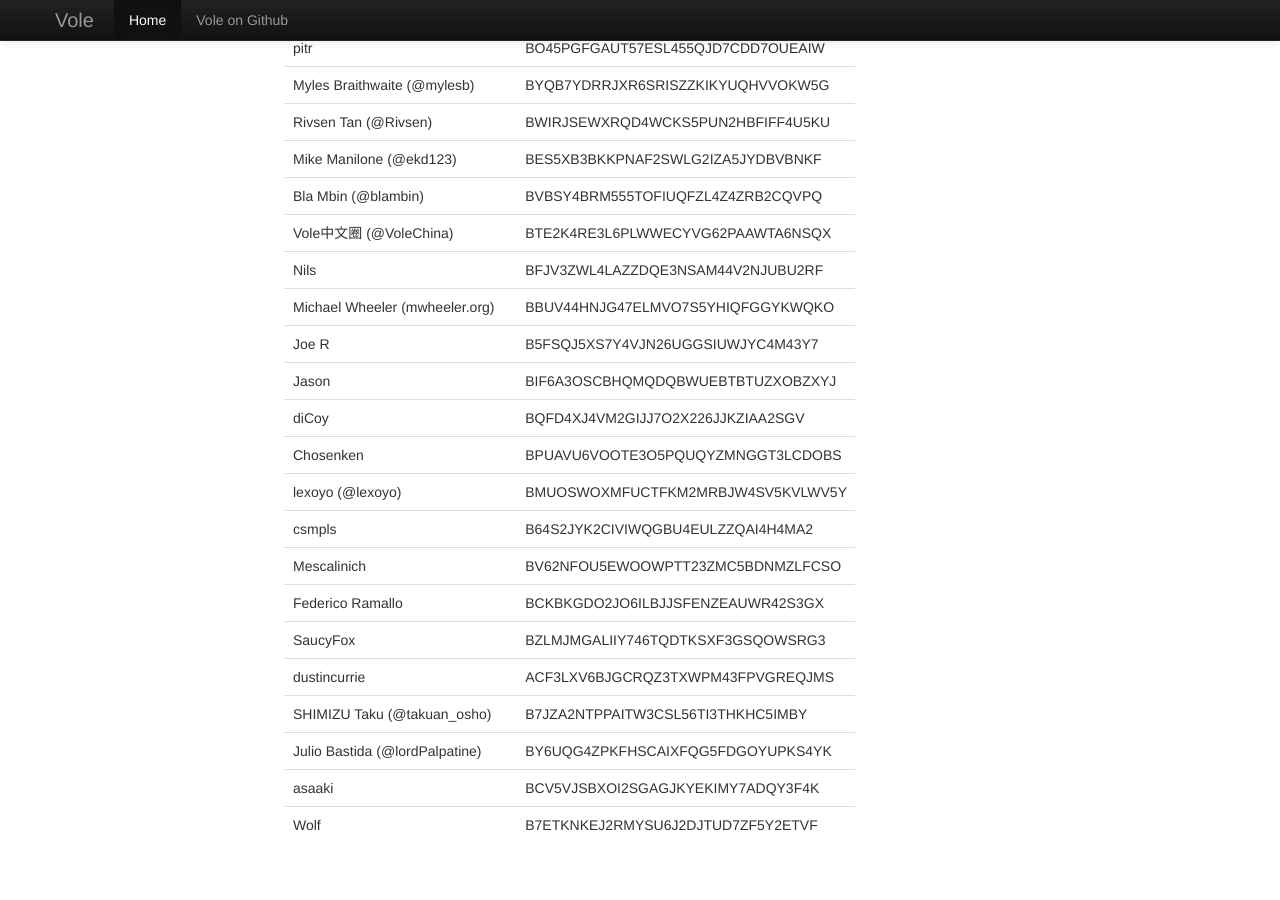
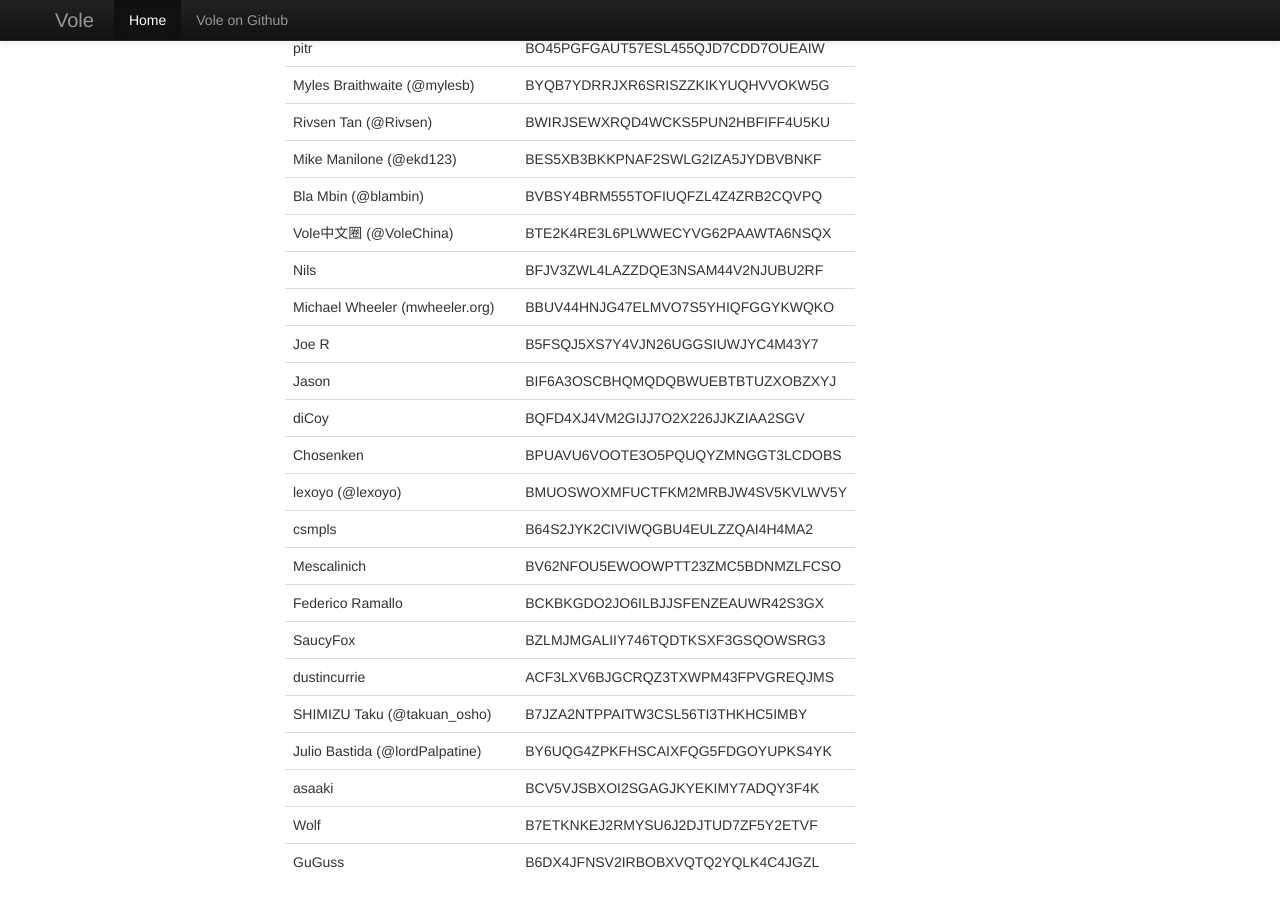
Before and after one commit to vole/vole.github.io, a Jekyll site: the page built from index.html, in a window 1280 px wide and 900 px high, scrolled down 3224 px. Built offline with Jekyll 4.4.1, drawn with Linux system fonts in a browser that asks for light colours; before the commit the page ends 4087 px from its top, so only the background shows below that.

Commit message:
Another loyal user (GuGuss)

```diff
--- a/index.html
+++ b/index.html
@@ -262,6 +262,10 @@ title: Vole.cc
               <td>Wolf</td>
               <td>B7ETKNKEJ2RMYSU6J2DJTUD7ZF5Y2ETVF</td>
             </tr>
+            <tr>
+              <td>GuGuss</td>
+              <td>B6DX4JFNSV2IRBOBXVQTQ2YQLK4C4JGZL</td>
+            </tr>
           </tbody>
         </table>
       </div>
```
